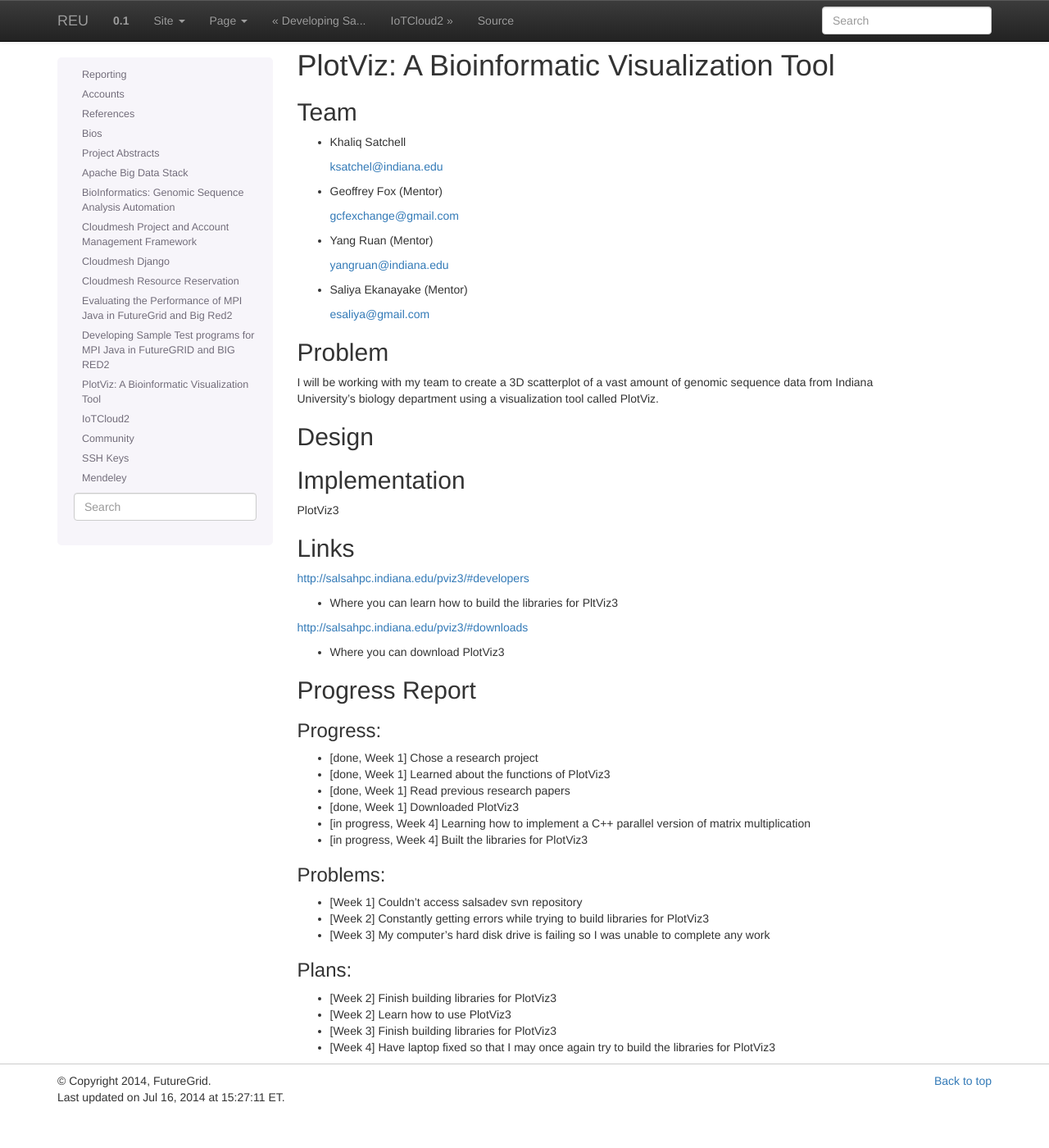
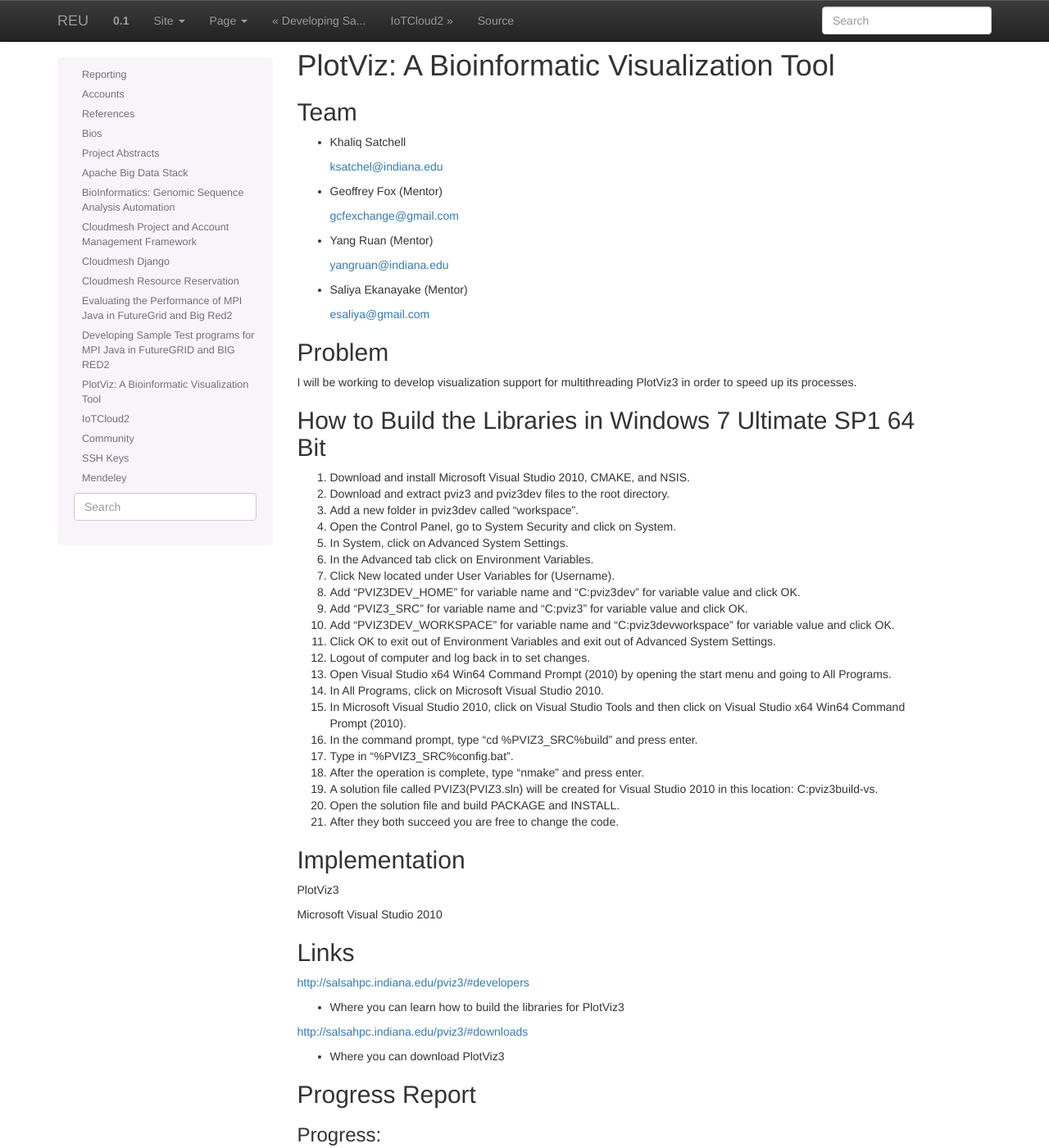
Before and after one commit to cloudmesh-project/reu-2014, a Sphinx documentation site: the page built from doc/source/projects/plotviz.rst, in a window 1280 px wide and 1400 px high. Shown: the whole window at 82% size. Built offline with Sphinx 7.4.7, drawn with Linux system fonts in a browser that asks for light colours.

Commit message:
Update plotviz.rst

```diff
--- a/doc/source/projects/plotviz.rst
+++ b/doc/source/projects/plotviz.rst
@@ -25,19 +25,40 @@
 Problem
 ----------------------------------------------------------------------
 
-I will be working with my team to create a 3D scatterplot of a vast amount of genomic sequence data from Indiana University's
-biology department using a visualization tool called PlotViz.
+I will be working to develop visualization support for multithreading PlotViz3 in order to speed up its processes.
 
 
-Design
+How to Build the Libraries in Windows 7 Ultimate SP1 64 Bit
 ----------------------------------------------------------------------
 
-
+1.  Download and install Microsoft Visual Studio 2010, CMAKE, and NSIS.
+2.  Download and extract pviz3 and pviz3dev files to the root directory.
+3.  Add a new folder in pviz3dev called "workspace".
+4.  Open the Control Panel, go to System Security and click on System.
+5.  In System, click on Advanced System Settings.
+6.  In the Advanced tab click on Environment Variables.
+7.  Click New located under User Variables for (Username).
+8.  Add "PVIZ3DEV_HOME" for variable name and "C:\pviz3dev" for variable value and click OK.
+9.  Add "PVIZ3_SRC" for variable name and "C:\pviz3" for variable value and click OK.
+10. Add "PVIZ3DEV_WORKSPACE" for variable name and "C:\pviz3dev\workspace" for variable value and click OK.
+11. Click OK to exit out of Environment Variables and exit out of Advanced System Settings.
+12. Logout of computer and log back in to set changes.
+13. Open Visual Studio x64 Win64 Command Prompt (2010) by opening the start menu and going to All Programs.
+14. In All Programs, click on Microsoft Visual Studio 2010.
+15. In Microsoft Visual Studio 2010, click on Visual Studio Tools and then click on Visual Studio x64 Win64 Command Prompt (2010).
+16. In the command prompt, type "cd %PVIZ3_SRC%\build" and press enter.
+17. Type in "%PVIZ3_SRC%\config.bat".
+18. After the operation is complete, type "nmake" and press enter.
+19. A solution file called PVIZ3(PVIZ3.sln) will be created for Visual Studio 2010 in this location: C:\pviz3\build-vs.
+20. Open the solution file and build PACKAGE and INSTALL.
+21. After they both succeed you are free to change the code.
 
 Implementation
 ----------------------------------------------------------------------
 
 PlotViz3
+
+Microsoft Visual Studio 2010
 
 
 Links
@@ -45,7 +66,7 @@
 
 http://salsahpc.indiana.edu/pviz3/#developers
 
-- Where you can learn how to build the libraries for PltViz3
+- Where you can learn how to build the libraries for PlotViz3
 
 http://salsahpc.indiana.edu/pviz3/#downloads
 
```
